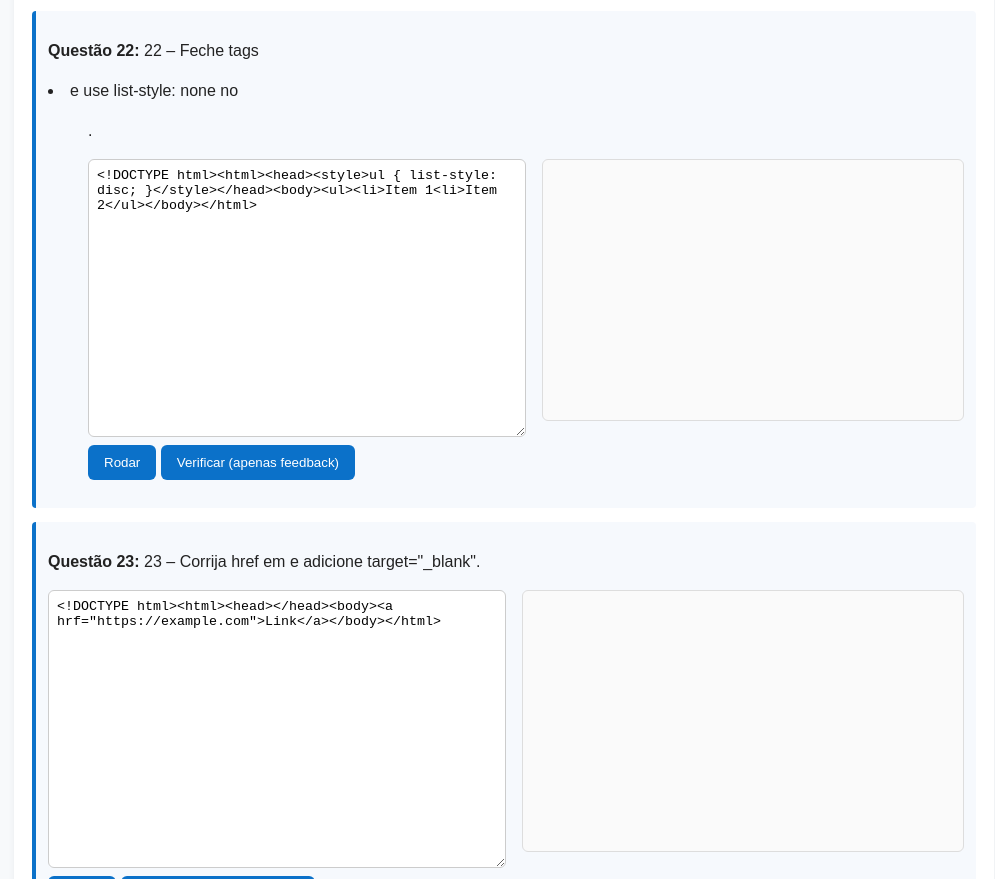
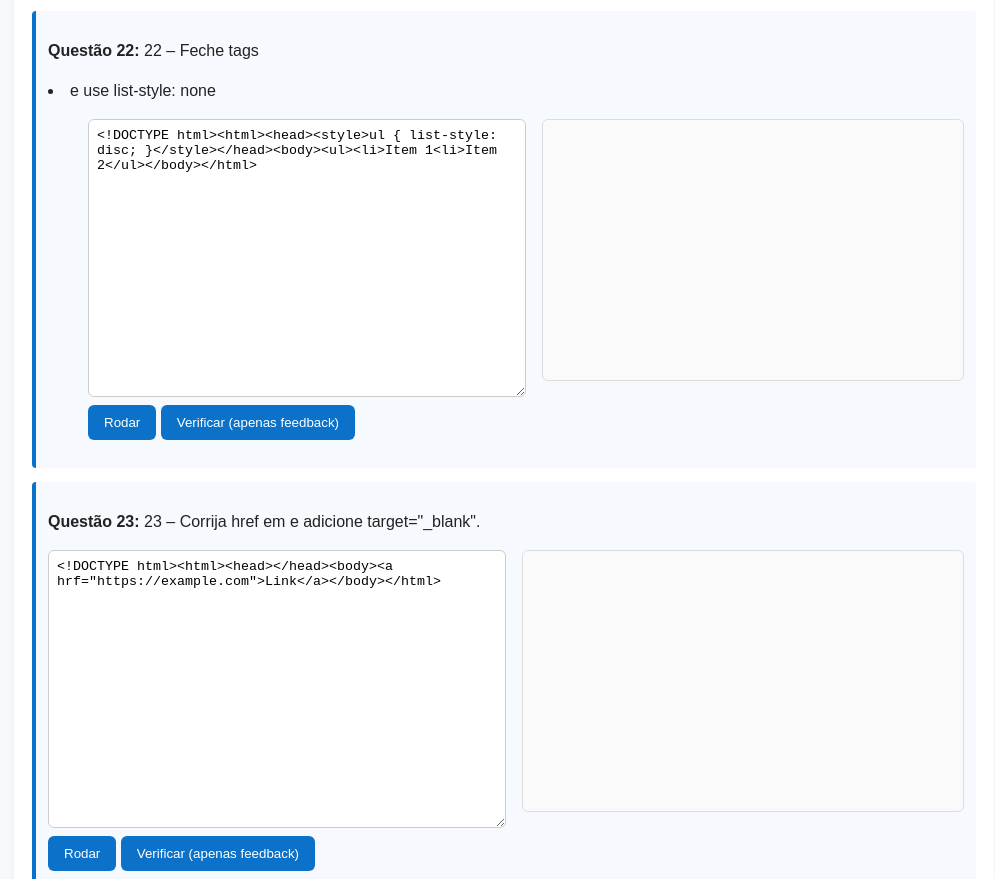
Before and after one commit to jonasvflores/ti, a plain HTML site: page fase2.html in a window 1280 px wide. Shown: the part 5469-6348 px from the top of the page, without its empty margins (136-1131 px from the left). Drawn offline with nearby package versions, Linux system fonts and the light colour scheme.

Commit message:
Update fase2.html

```diff
--- a/fase2.html
+++ b/fase2.html
@@ -263,7 +263,7 @@
       checks: ['<em>atenção</em>', '<em>', '</em>']
     },
     {
-      enunciado: "22 – Feche tags <li> e use list-style: none no <ul>.",
+      enunciado: "22 – Feche tags <li> e use list-style: none <ul>",
       codigo: `<!DOCTYPE html><html><head><style>ul { list-style: disc; }</style></head><body><ul><li>Item 1<li>Item 2</ul></body></html>`,
       checks: ['<li>Item 1</li>', '<li>Item 2</li>', 'list-style: none;']
     },
```
